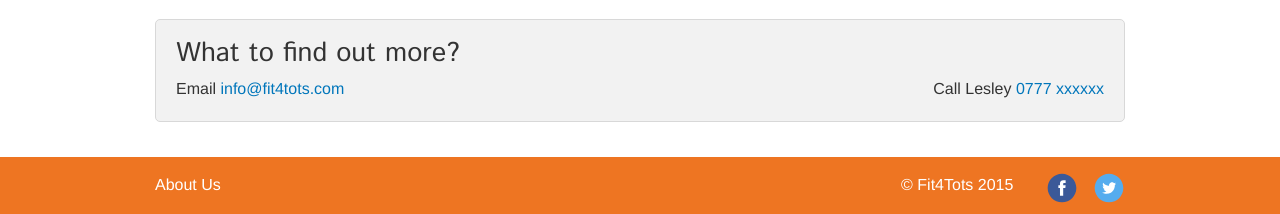
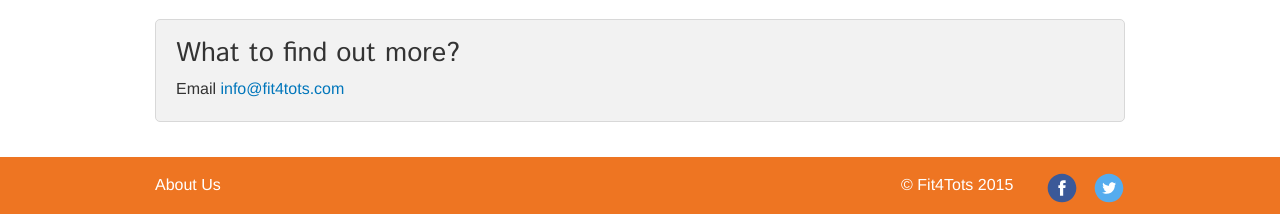
Before and after one commit to fit4tots/fit4tots.github.io, a Jekyll site: the page built from index.html, in a window 1280 px wide. Shown: the part 890-1104 px from the top of the page. Built offline with Jekyll 4.4.1, drawn with Linux system fonts in a browser that asks for light colours.

```diff
--- a/_config.yml
+++ b/_config.yml
@@ -1,7 +1,6 @@
 # Site settings
 title: Fit4Tots
 email: info@fit4tots.com
-#telephone: 0787 5026420
 telephone: 0777 xxxxxx
 description: ''
 baseurl: ''
--- a/index.html
+++ b/index.html
@@ -61,11 +61,5 @@
       Email
       <a href="mailto:{{site.email}}">{{site.email}}</a>
     </div>
-    <div class="small-6 columns">
-      <div class="right">
-        Call Lesley
-        <a href="tel:{{site.telephone | replace: ' ', '' | replace: '-', '' }}">{{site.telephone}}</a>
-      </div>
-    </div>
   </div>
 </div>
```
Also changed, not shown: 1 other file.
